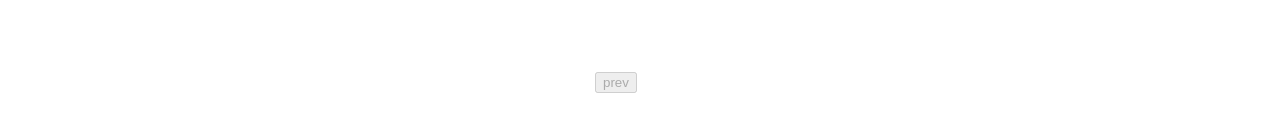
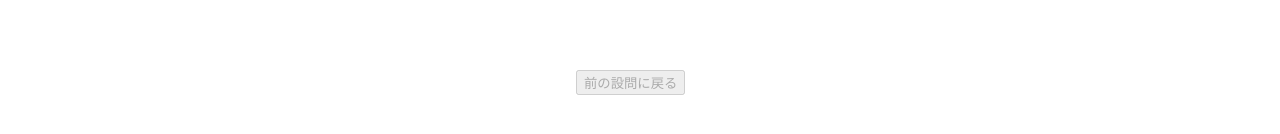
Before and after one commit to Misaki-Ouchi/Vue.js-practice02_price-simulator, a Vue app: page / in a window 1280 px wide. Shown: the part 646-780 px from the top of the page. Built offline with nearby package versions, Linux system fonts and the light colour scheme.

Commit message:
途中経過（選択後色変更書き直し前）

```diff
--- a/src/components/ButtonNormal.vue
+++ b/src/components/ButtonNormal.vue
@@ -2,12 +2,11 @@
 import { ref, reactive } from "vue";
 
 defineProps<{
-  isSelected: boolean;
+  isSelected: string;
   msgType1: boolean;
   msgType2: boolean;
   isRecommend: boolean;
   isSale: boolean;
-  isSale: string;
 }>();
 
 // button選択で.selected .deselected付与
--- a/src/components/Selection.vue
+++ b/src/components/Selection.vue
@@ -8,13 +8,17 @@ defineProps<{
 }>();
 defineEmits(["clickEvent"]);
 
+// const isSelected = ref('')
+// const selectClick = () => {
+//   isSelected.value = true
+// }
 </script>
 <template>
   <Question>{{ value.title }}</Question>
-  <template v-for="item in value.items">
+  <template v-for="(item, idx) in value.items">
     <div class="selection">
       <Normal-Button
-        :isSelected="item.isSelected"
+        :isSelected="item.select"
         :msgType1="item.msgType1"
         :msgType2="item.msgType2"
         :isRecommend="item.isRecommend"
--- a/src/components/TheSelections.vue
+++ b/src/components/TheSelections.vue
@@ -7,7 +7,7 @@ const data = reactive({
   current_slide: 0,
   isDisabledP: true,
 });
-const list = [
+const list = ref([
   {
     title: "電話番号（090等）は必要ですか？",
     items: [
@@ -25,7 +25,7 @@ const list = [
         isRecommend: false,
         isSale: false,
       },
-    ]
+    ],
   },
   {
     title: "ご利用になるSIMの形状を教えてください",
@@ -85,33 +85,60 @@ const list = [
       },
     ],
   },
-];
+]);
 // 選択内容格納リスト（仮）
 const selectedItem = ref([]);
 // ボタン選択イベント
-const handleEvent = (newName) => {
+const handleEvent = (newData) => {
   let a = {
-    que: newName.que,
-    ans: newName.ans,
+    que: newData.que,
+    ans: newData.ans,
   };
+  // 格納用リストににデータ格納
   selectedItem.value.push(a);
+  // 次の選択肢へ
   next();
+  // リストにisSelectedを格納
+  // データに格納している名前から配列が何番目かを特定
+  let title = a.que;
+  let num;
+  for (let i = 0; i < list.value.length; i++) {
+    if (list.value[i].title === title) {
+      num = i;
+    }
+  }
+  console.log(list.value[num])
+  let msg = a.ans;
+  let num2;
+  for (let i = 0; i < list.value.length; i++) {
+    if (list.value[i].msg === msg) {
+      num2 = i;
+    }
+  }
+  console.log(list.value[num].items[num2])
 };
+// 前の設問に戻る
 const prev = () => {
   data.trans_name = "prev";
   data.current_slide--;
   data.isDisabledN = false;
   if (data.current_slide <= 0) {
     data.current_slide = 0;
+    // ボタン無効化
     data.isDisabledP = true;
+    // 選択データ初期化
+    selectedItem.value = [];
   }
+  // 一つ前の選択データ削除
+  selectedItem.value.pop();
 };
+// 次の設問に移る
 const next = () => {
   data.trans_name = "next";
   data.current_slide++;
   data.isDisabledP = false;
-  if (data.current_slide >= list.length - 1) {
-    data.current_slide = list.length - 1;
+  if (data.current_slide >= list.value.length - 1) {
+    data.current_slide = list.value.length - 1;
     // 下にスライド
   }
 };
@@ -127,12 +154,13 @@ const next = () => {
           v-if="data.current_slide === idx"
           :value="value"
           @clickEvent="handleEvent"
+          :listIdx="idx"
         ></Selection>
       </div>
     </transition-group>
   </div>
   <div class="btn">
-    <button @click="prev()" :disabled="data.isDisabledP">prev</button>
+    <button @click="prev()" :disabled="data.isDisabledP">前の設問に戻る</button>
   </div>
 </template>
 <style scoped>
@@ -151,7 +179,7 @@ const next = () => {
 .btn {
   position: relative;
   margin: 0 auto 20px;
-  width: 90px;
+  width: 8rem;
 }
 .next-enter-active,
 .next-leave-active,
```
